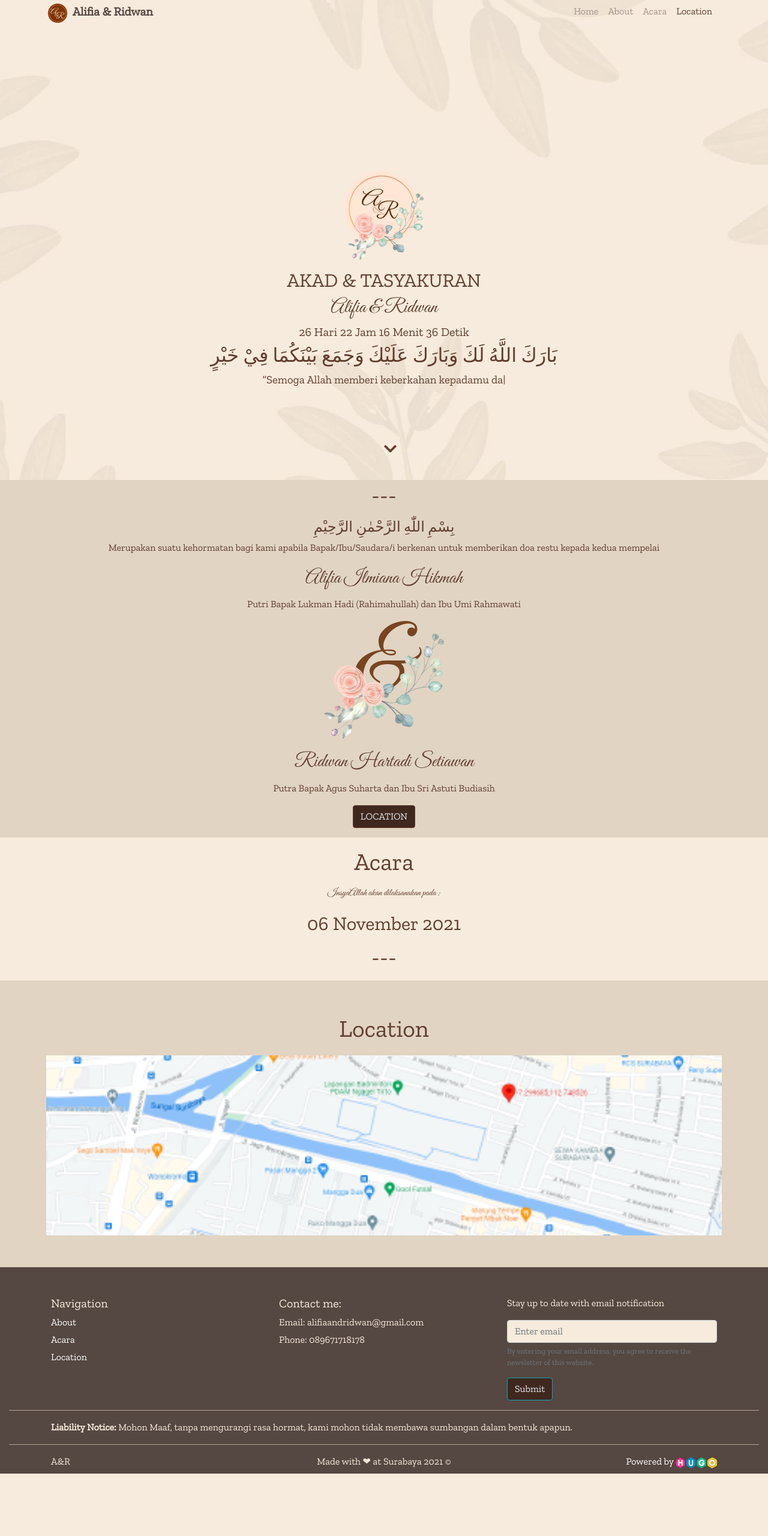
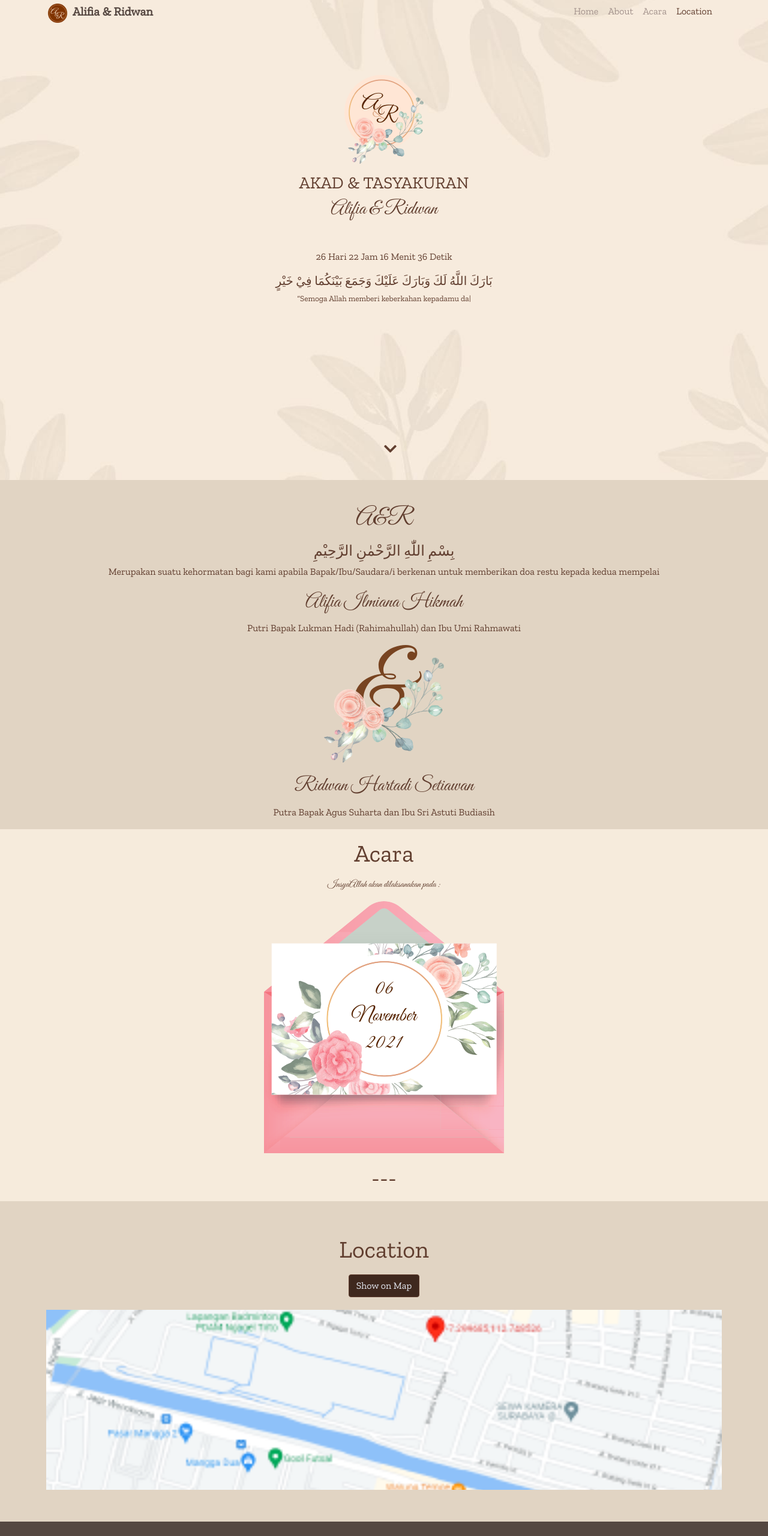
Before and after one commit to alifiaridwan/alifiaridwan.github.io, a plain HTML site: page index.html in a window 1280 px wide. Shown: the top 2560 px of the page at 60% size. Before the commit the page ends 2456 px from the top, so only its background shows below. Drawn offline with nearby package versions, Linux system fonts and the light colour scheme; a web font is replaced by a local one.

Commit message:
add image acara

```diff
--- a/css/sections/home.css
+++ b/css/sections/home.css
@@ -33,8 +33,8 @@
 
 .content {
   position: relative;
-  top: -65%;
-  height: 60%;
+  top: -85%;
+  height: 80%;
 }
 
 .home img {
@@ -50,7 +50,7 @@
 }
 
 .home .typing-carousel {
-  font-size: 14pt;
+  font-size: 10pt;
   color: #613e2f;
 }
 
@@ -146,7 +146,7 @@
   }
 
   .home .greeting {
-    font-size: 32pt;
+    font-size: 20pt;
   }
 }
 
--- a/index.html
+++ b/index.html
@@ -48,11 +48,11 @@
 
 
 
-<meta property="og:title" content="Kami Alifia &amp; Ridwan"/>
+<meta property="og:title" content="Alifia &amp; Ridwan"/>
 <meta property="og:type" content="website"/>
-<meta property="og:description" content="Mengundang Akad &amp; Tasyakuran kami pada :,"/>
+<meta property="og:description" content="Akad &amp; Tasyakuran 06 Nov 2021"/>
 <meta property="og:image" content="https://alifiaridwan.github.io/images/author/logo.png">
-<meta property="og:url" content="https://06-November-2021">
+<meta property="og:url" content="https://alifiaridwan.github.io">
 
     <link rel="stylesheet" href="/css/sections/home.css"/>
     <link rel="stylesheet" href="/css/sections/about.css"/>
@@ -306,11 +306,12 @@ if (!doNotTrack) {
       alt="Author Image"
     />
 
-    <h2 class="greeting"> AKAD &amp; TASYAKURAN </h2>
+    <h3 class="greeting"> AKAD &amp; TASYAKURAN </h3>
     <h2 class="greeting-subtitle" style="font-family: 'Great Vibes';">Alifia &amp; Ridwan</h2>
-    <h5 id="countDownDate"></h5>
+    <p> <br> </p>
+    <p id="countDownDate"></p>
 
-    <h2 class="greeting-subtitle">بَارَكَ اللَّهُ لَكَ وَبَارَكَ عَلَيْكَ وَجَمَعَ بَيْنَكُمَا فِيْ خَيْرٍ</h2>
+    <h5 class="greeting-subtitle">بَارَكَ اللَّهُ لَكَ وَبَارَكَ عَلَيْكَ وَجَمَعَ بَيْنَكُمَا فِيْ خَيْرٍ</h5>
     <div class="typing-carousel">
       <span id="ityped" class="ityped"></span>
       <span class="ityped-cursor"></span>
@@ -367,9 +368,10 @@ if (!doNotTrack) {
 
 
      <div class="">
+      <p> <br> </p>
 
 
-        <h1 class="text-center"> --- </h1>
+        <h1 class="text-center" style="font-family: 'Great Vibes';" > A&R </h1>
 
       <p> </p>
       <h4> بِسْمِ اللّٰهِ الرَّحْمٰنِ الرَّحِيْمِ </h4>
@@ -385,9 +387,7 @@ if (!doNotTrack) {
 
 
 
-      <a href="#achievements" target="#"
-        ><button class="btn btn-dark">LOCATION</button>
-      </a>
+
       <p> </p>
 
     </div>
@@ -437,7 +437,10 @@ if (!doNotTrack) {
 
       <p> </p>
 
-      <h2 class="p-1" >06 November 2021</h3>
+
+        <p> </p>
+      <img src="/images/author/acara.png" alt="Acara Image"/>
+      <p> </p>
         <h1 class="text-center"> --- </h1>
 
       <p> </p>
@@ -446,10 +449,6 @@ if (!doNotTrack) {
 
 
           </div>
-
-
-
-
 
 
 
@@ -466,6 +465,10 @@ if (!doNotTrack) {
 <div class="container-fluid anchor pb-5 achievements-section" id="achievements">
 
     <h1 class="text-center">Location</h1>
+    <h1 class="text-center"><a class="text-center" href="https://goo.gl/maps/e5Ea5UVqkAcYgebp8" target="#"
+    ><button class="btn btn-dark">Show on Map</button>
+  </a></h1>
+
 
   <div class="container">
     <div class="row" id="gallery">
@@ -488,7 +491,7 @@ if (!doNotTrack) {
 
 <div
   class="achievement-entry text-center"
-  style="background-image: url('https://alifiaridwan.github.io/images/sections/achievements/map_hue6a213fa8b0b8f505de1526491a1692e_840679_0x300_resize_box_3.png');"
+  style="background-image: url('https://alifiaridwan.github.io/images/sections/achievements/map_hu391fa96ce335f5da6954c43d61f37572_649230_0x300_resize_box_3.png');"
 >
   <i class="fas fa-search-plus" id="enlarge-icon"></i>
   <h4 class="title" id="achievement-title">Lokasi Akad &amp; Tasyakuran</h4>
@@ -496,8 +499,8 @@ if (!doNotTrack) {
     <h4>Lokasi Akad &amp; Tasyakuran</h4>
     <p>Rumah kami</p>
   </div>
-  <span style="background-image: url('https://alifiaridwan.github.io/images/sections/achievements/map_hue6a213fa8b0b8f505de1526491a1692e_840679_0x300_resize_box_3.png');" class="d-none" id="SmallImage" active="true"></span>
-<span  style="background-image: url('https://alifiaridwan.github.io/images/sections/achievements/map_hue6a213fa8b0b8f505de1526491a1692e_840679_0x1500_resize_box_3.png');" class="d-none" id="LargeImage"></span>
+  <span style="background-image: url('https://alifiaridwan.github.io/images/sections/achievements/map_hu391fa96ce335f5da6954c43d61f37572_649230_0x300_resize_box_3.png');" class="d-none" id="SmallImage" active="true"></span>
+<span  style="background-image: url('https://alifiaridwan.github.io/images/sections/achievements/map_hu391fa96ce335f5da6954c43d61f37572_649230_0x1500_resize_box_3.png');" class="d-none" id="LargeImage"></span>
 </div>
 
 
@@ -505,6 +508,10 @@ if (!doNotTrack) {
 </div>
 
           </div>
+
+
+
+
 
 
 
@@ -603,11 +610,11 @@ if (!doNotTrack) {
 
 
 
-
-
                 <li class="nav-item">
                   <a class="smooth-scroll" href="/#achievements">Location</a>
                 </li>
+
+
 
 
 
@@ -665,7 +672,7 @@ if (!doNotTrack) {
 
     <hr />
     <div class="container">
-      <p id="disclaimer"><strong>Liability Notice:</strong> Mohon Maaf, tanpa mengurangi rasa hormat, kami mohon tidak membawa sumbangan dalam bentuk apapun.</p>
+      <p id="disclaimer"><strong>Pemberitahuan:</strong> Mohon Maaf, tanpa mengurangi rasa hormat, kami mohon tidak membawa sumbangan dalam bentuk apapun.</p>
     </div>
 
 
```
Also changed, not shown: 404.html (+3 -3 lines), categories/index.html (+3 -3 lines), notes/index.html (+3 -3 lines), notes/page/2/index.html (+1 -1 lines), posts/index.html (+2 -2 lines), search/index.html (+2 -2 lines), tags/index.html (+2 -2 lines), images/author/acara.png (added), images/sections/achievements/map_hu391fa96ce335f5da6954c43d61f37572_649230_0x1500_resize_box_3.png (added), images/sections/achievements/map_hu391fa96ce335f5da6954c43d61f37572_649230_0x300_resize_box_3.png (added).
